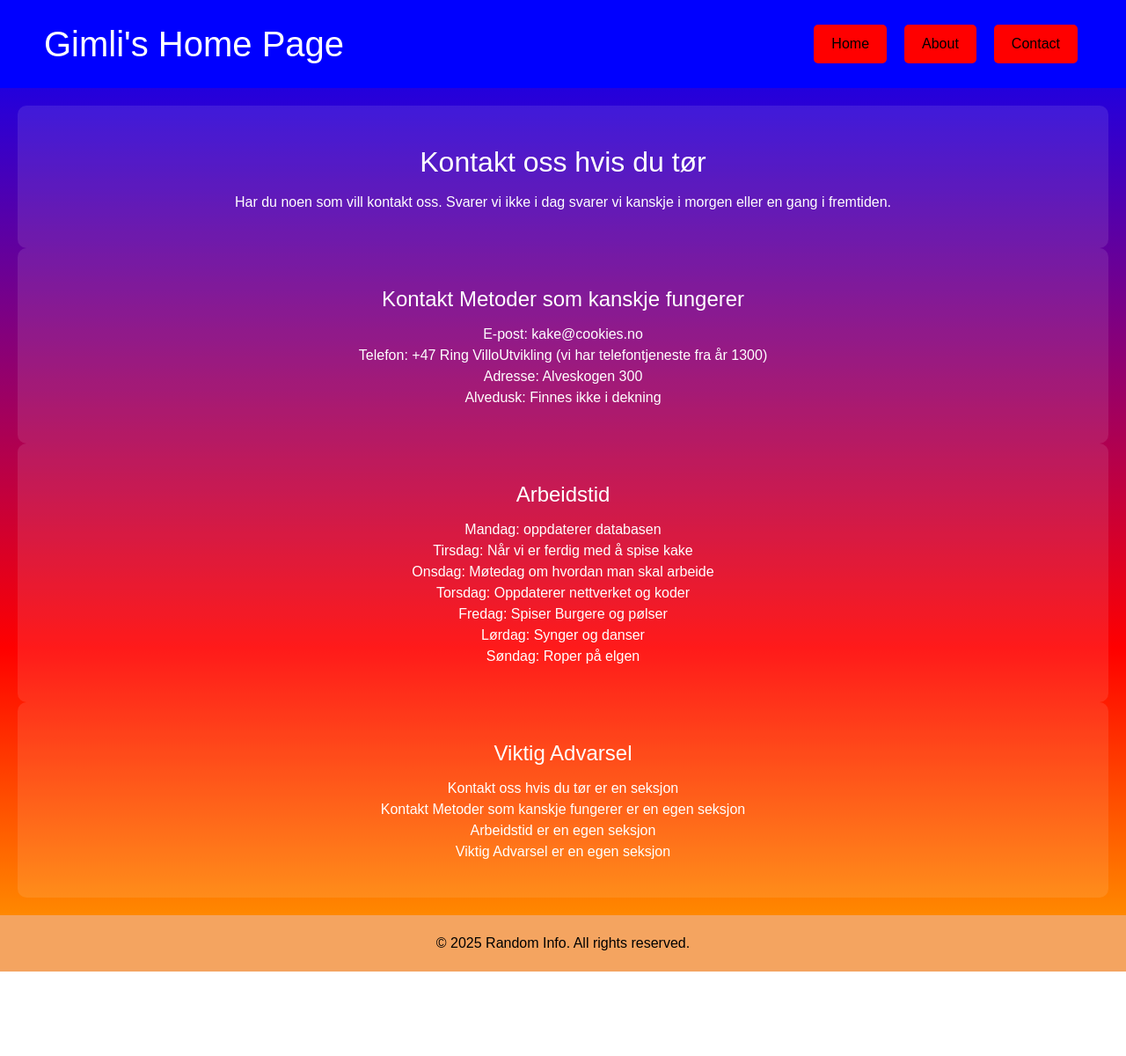
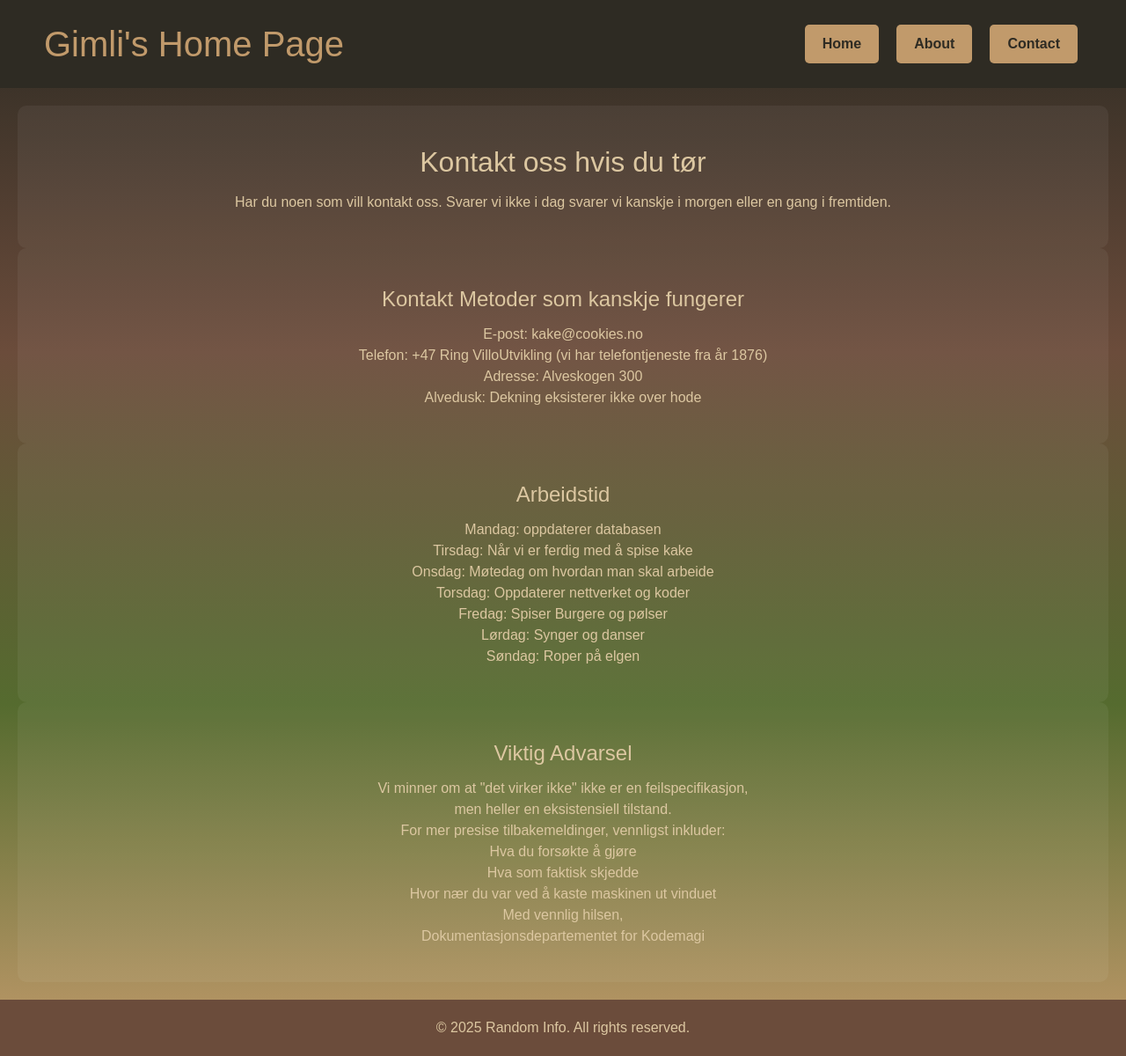
Before and after one commit to BJ-Kodehode/next.js-oppgave-new, a Next.js app: page /contact in a window 1280 px wide. Shown: the whole page at 88% size. Before the commit the page ends 1104 px from the top, so only its background shows below. Built offline with nearby package versions, Linux system fonts and the light colour scheme.

Commit message:
oppdatert farger og tekst på alle sidene

```diff
--- a/app/HeaderFooter.jsx
+++ b/app/HeaderFooter.jsx
@@ -6,19 +6,19 @@ export default function HeaderFooter({ children }) {
   return (
     <div>
       {/* Header */}
-      <header style={{ display: "flex", justifyContent: "space-between", alignItems: "center", padding: "20px 50px", backgroundColor: "blue", color: "white" }}> {/* Blue background */}
+      <header style={{ display: "flex", justifyContent: "space-between", alignItems: "center", padding: "20px 50px", backgroundColor: "#2E2B23", color: "#DCC7A1" }}> {/* Dark forest brown background */}
         <h1 style={{ fontSize: "2.5rem", margin: "0" }}>
-          <Link href="/" style={{ textDecoration: "none", color: "white" }}>Gimli's Home Page</Link>
+          <Link href="/" style={{ textDecoration: "none", color: "#C19A6B" }}>Gimli's Home Page</Link> {/* Bronze/gold hint */}
         </h1>
         <nav style={{ display: "flex", gap: "10px" }}>
           <Link href="/">
-            <button style={{ margin: "5px", padding: "10px 20px", backgroundColor: "red", color: "black", border: "none", borderRadius: "5px", cursor: "pointer" }}>Home</button>
+            <button style={{ margin: "5px", padding: "10px 20px", backgroundColor: "#C19A6B", color: "#2E2B23", border: "none", borderRadius: "5px", cursor: "pointer" }}>Home</button>
           </Link>
           <Link href="/about">
-            <button style={{ margin: "5px", padding: "10px 20px", backgroundColor: "red", color: "black", border: "none", borderRadius: "5px", cursor: "pointer" }}>About</button>
+            <button style={{ margin: "5px", padding: "10px 20px", backgroundColor: "#C19A6B", color: "#2E2B23", border: "none", borderRadius: "5px", cursor: "pointer" }}>About</button>
           </Link>
           <Link href="/contact">
-            <button style={{ margin: "5px", padding: "10px 20px", backgroundColor: "red", color: "black", border: "none", borderRadius: "5px", cursor: "pointer" }}>Contact</button>
+            <button style={{ margin: "5px", padding: "10px 20px", backgroundColor: "#C19A6B", color: "#2E2B23", border: "none", borderRadius: "5px", cursor: "pointer" }}>Contact</button>
           </Link>
         </nav>
       </header>
@@ -27,7 +27,7 @@ export default function HeaderFooter({ children }) {
       <main>{children}</main>
 
       {/* Footer */}
-      <footer style={{ textAlign: "center", padding: "20px", backgroundColor: "sandybrown", color: "black" }}> {/* Sandy background */}
+      <footer style={{ textAlign: "center", padding: "20px", backgroundColor: "#6B4C3B", color: "#DCC7A1" }}> {/* Rustic leather brown background */}
         <p>© 2025 Random Info. All rights reserved.</p>
       </footer>
     </div>
--- a/app/about/page.jsx
+++ b/app/about/page.jsx
@@ -22,9 +22,9 @@ export default function About() {
           </h2>
           <p>
             Selskapet ble grunnlagt en januar dag i 19 pil og bue da man gikk tom
-            for sjokolademelg. Da skulle vi bli sersiøse. Den første kunden var en
+            for sjokolademelk. Da skulle vi bli sersiøse. Den første kunden var en
             Hav ørn som trengte en nettside. Hav ørnen er en teknisk direktør som
-            tok over som direktør. Ørnen hjelper til med algoritme.
+            tok over som direktør. Ørnen hjelper til med algoritmene.
           </p>
         </section>
 
--- a/app/contact/page.jsx
+++ b/app/contact/page.jsx
@@ -21,14 +21,16 @@ export default function ContactUs() {
           <p>E-post: kake@cookies.no</p>
           <p>
             Telefon: +47 Ring VilloUtvikling (vi har telefontjeneste fra år
-            1300)
+            1876)
           </p>
           <p>Adresse: Alveskogen 300</p>
-          <p>Alvedusk: Finnes ikke i dekning</p>
+          <p>Alvedusk: Dekning eksisterer ikke over hode </p>
         </section>
 
         <section id="working-hours">
-          <h2 style={{ fontSize: "1.5rem", margin: "0 0 10px" }}>Arbeidstid</h2>
+          <h2 style={{ fontSize: "1.5rem", margin: "0 0 10px" }}>
+            Arbeidstid
+          </h2>
           <p>Mandag: oppdaterer databasen</p>
           <p>Tirsdag: Når vi er ferdig med å spise kake</p>
           <p>Onsdag: Møtedag om hvordan man skal arbeide</p>
@@ -42,10 +44,14 @@ export default function ContactUs() {
           <h2 style={{ fontSize: "1.5rem", margin: "0 0 10px" }}>
             Viktig Advarsel
           </h2>
-          <p>Kontakt oss hvis du tør er en seksjon</p>
-          <p>Kontakt Metoder som kanskje fungerer er en egen seksjon</p>
-          <p>Arbeidstid er en egen seksjon</p>
-          <p>Viktig Advarsel er en egen seksjon</p>
+          <p>Vi minner om at "det virker ikke" ikke er en feilspecifikasjon,</p>
+          <p>men heller en eksistensiell tilstand.</p>
+          <p>For mer presise tilbakemeldinger, vennligst inkluder:</p>
+          <p>Hva du forsøkte å gjøre</p>
+          <p>Hva som faktisk skjedde</p>
+          <p>Hvor nær du var ved å kaste maskinen ut vinduet</p>
+          <p>Med vennlig hilsen,</p>
+          <p>Dokumentasjonsdepartementet for Kodemagi</p>
         </section>
       </main>
     </HeaderFooter>
--- a/app/globals.css
+++ b/app/globals.css
@@ -12,9 +12,10 @@
   }
 }
 
+/* Continuous gradient background for all pages */
 body {
-  background: linear-gradient(to bottom, blue, purple, red, orange);
-  color: white;
+  background: linear-gradient(to bottom, #2E2B23, #6B4C3B, #556B2F, #C19A6B);
+  color: #DCC7A1; /* Warm parchment beige */
   margin: 0;
   font-family: Arial, sans-serif;
 }
@@ -33,5 +34,23 @@ section {
   margin: 0 auto;
   text-align: center;
   border-radius: 10px;
-  background: rgba(255, 255, 255, 0.1); /* Slight transparency for blending */
+  background: rgba(255, 255, 255, 0.05); /* Slight transparency for blending */
+  color: inherit;
 }
+
+/* Button styling */
+button {
+  padding: 10px 20px;
+  margin: 5px;
+  background-color: #C19A6B; /* Bronze/gold hint */
+  color: #2E2B23; /* Dark forest brown */
+  border: none;
+  border-radius: 5px;
+  cursor: pointer;
+  font-weight: bold;
+}
+
+button:hover {
+  background-color: #556B2F; /* Forest green */
+  color: #DCC7A1; /* Warm parchment beige */
+}
--- a/app/page.jsx
+++ b/app/page.jsx
@@ -7,19 +7,16 @@ import HeaderFooter from "./HeaderFooter";
 export default function Home() {
   return (
     <HeaderFooter>
-      {/* Main Section */}
-      <main style={{ textAlign: "center", padding: "20px" }}>
-        <section id="welcome-section" style={{ margin: "20px auto", background: "linear-gradient(to right, blue, red)", padding: "20px", borderRadius: "10px", color: "white" }}> {/* Blue to red gradient */}
+      <section id="welcome-section">
         <h1 style={{ fontSize: "2rem", margin: "0 0 10px" }}>Welcome to Our Website</h1>
         <p>This is some random information about our site. Feel free to explore!</p>
       </section>
 
-        <section id="gimli-section" style={{ margin: "20px auto", background: "linear-gradient(to right, red, purple)", padding: "20px", borderRadius: "10px", color: "white" }}> {/* Red to purple gradient */}
+      <section id="gimli-section">
         <h2 style={{ fontSize: "1.5rem", margin: "0 0 10px" }}>Møt denne fantastiske</h2>
         <Image src="/Gimli.png" alt="Gimli" width={300} height={300} style={{ display: "block", margin: "0 auto", borderRadius: "10px" }} />
         <p>Han er fra Middel Earth og er den kuleste karakteren fra den tiden</p>
       </section>
-      </main>
     </HeaderFooter>
   );
 }
```
Lines whose indentation alone changed are shown as unchanged.
